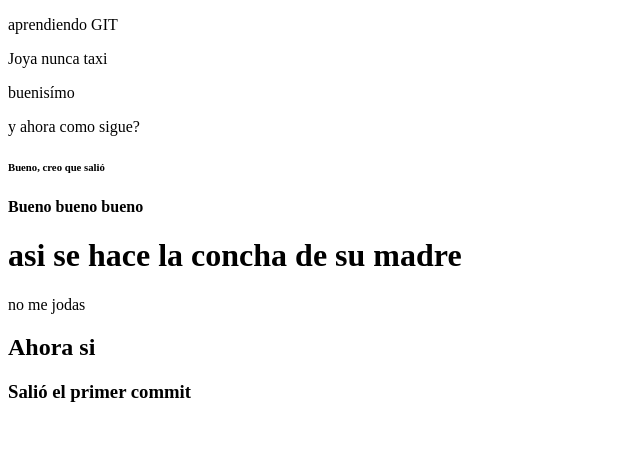
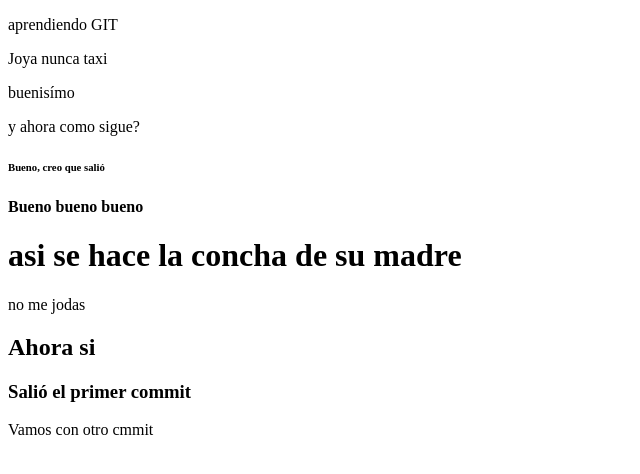
Before and after one commit to martin85pmp/codocodo, a plain HTML site: page index.html in a window 1280 px wide. Shown: the whole page, without its empty margins (0-640 px from the left). Drawn offline with Linux system fonts and the light colour scheme.

Commit message:
3er commit

```diff
--- a/index.html
+++ b/index.html
@@ -17,5 +17,6 @@
     <p>no me jodas</p>
     <h2>Ahora si</h2>
     <h3>Salió el primer commit</h3>
+    <p>Vamos con otro cmmit</p>
 </body>
 </html>
```
